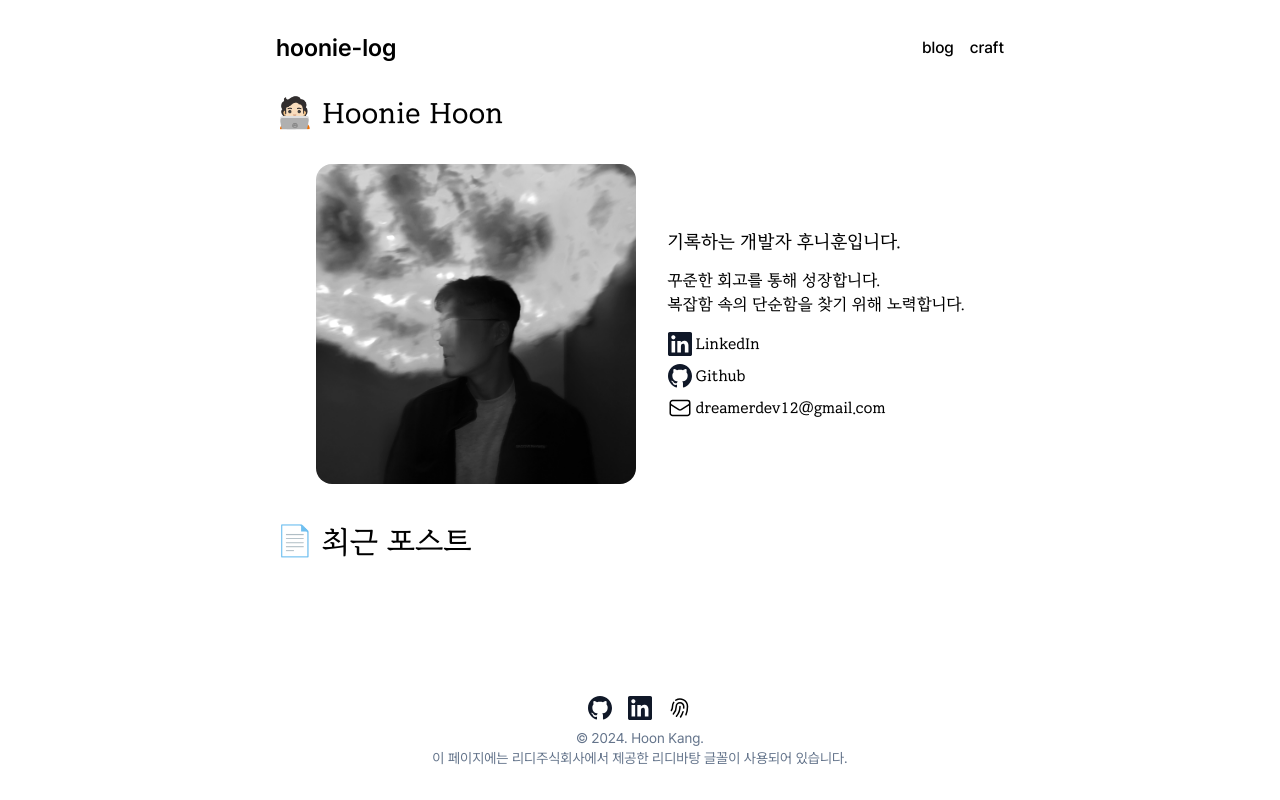
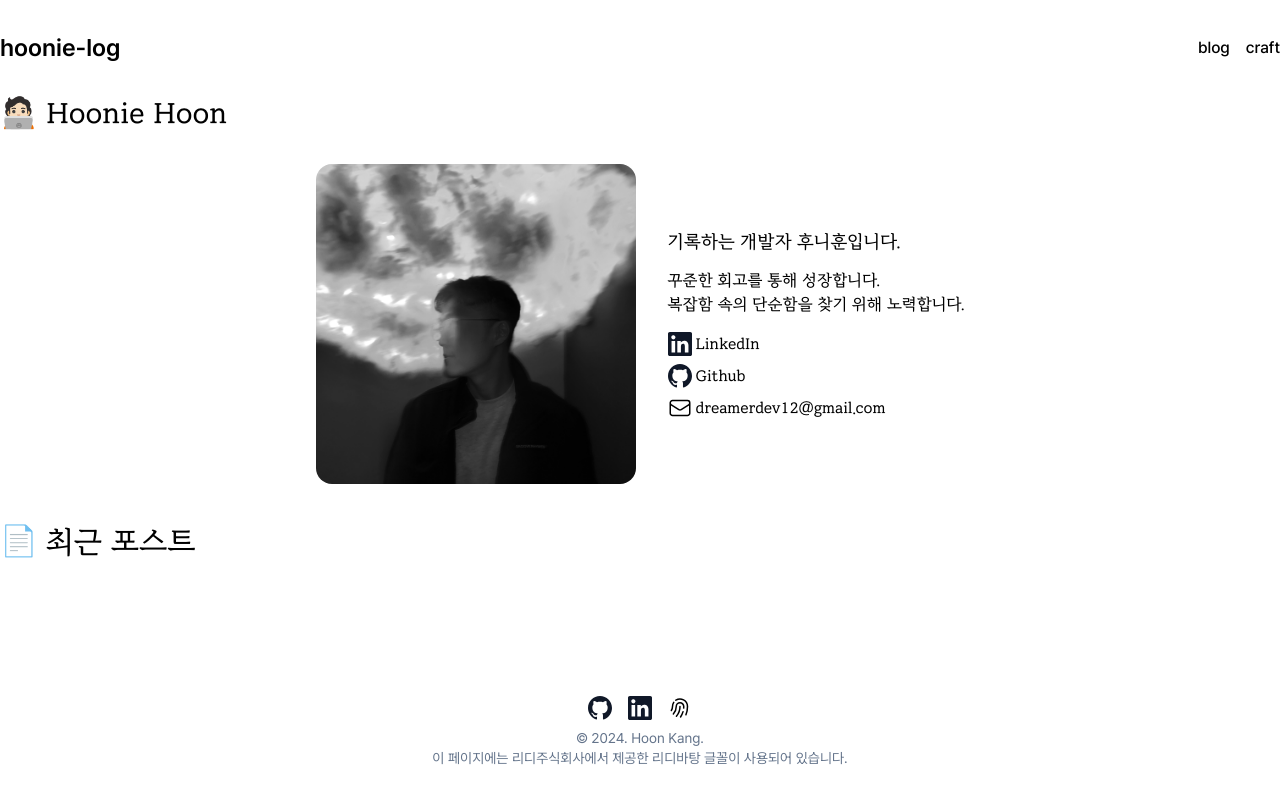
Before and after one commit to starcradle101/hoonie-log, a Next.js app: page / in a window 1280 px wide. Built offline with nearby package versions, Linux system fonts and the light colour scheme.

Commit message:
design(global): remove body style from global CSS
라우트 별 적용을 위한 글로벌 body 스타일 삭제
Refs: #6

```diff
--- a/src/app/globals.css
+++ b/src/app/globals.css
@@ -13,9 +13,6 @@
 	}
 }
 
-body {
-	@apply m-auto px-5 md:max-w-3xl;
-}
 /* prettyCode */
 pre {
 	overflow-x: auto;
```
